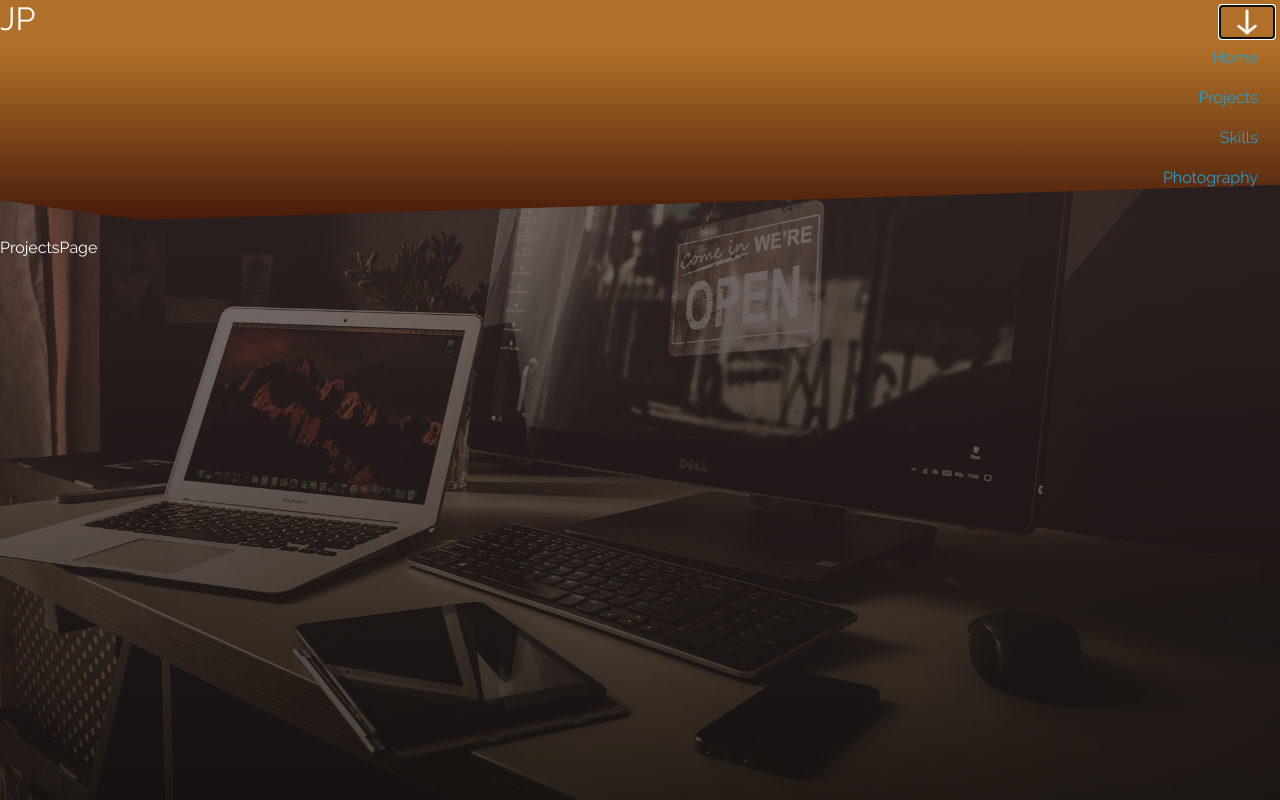
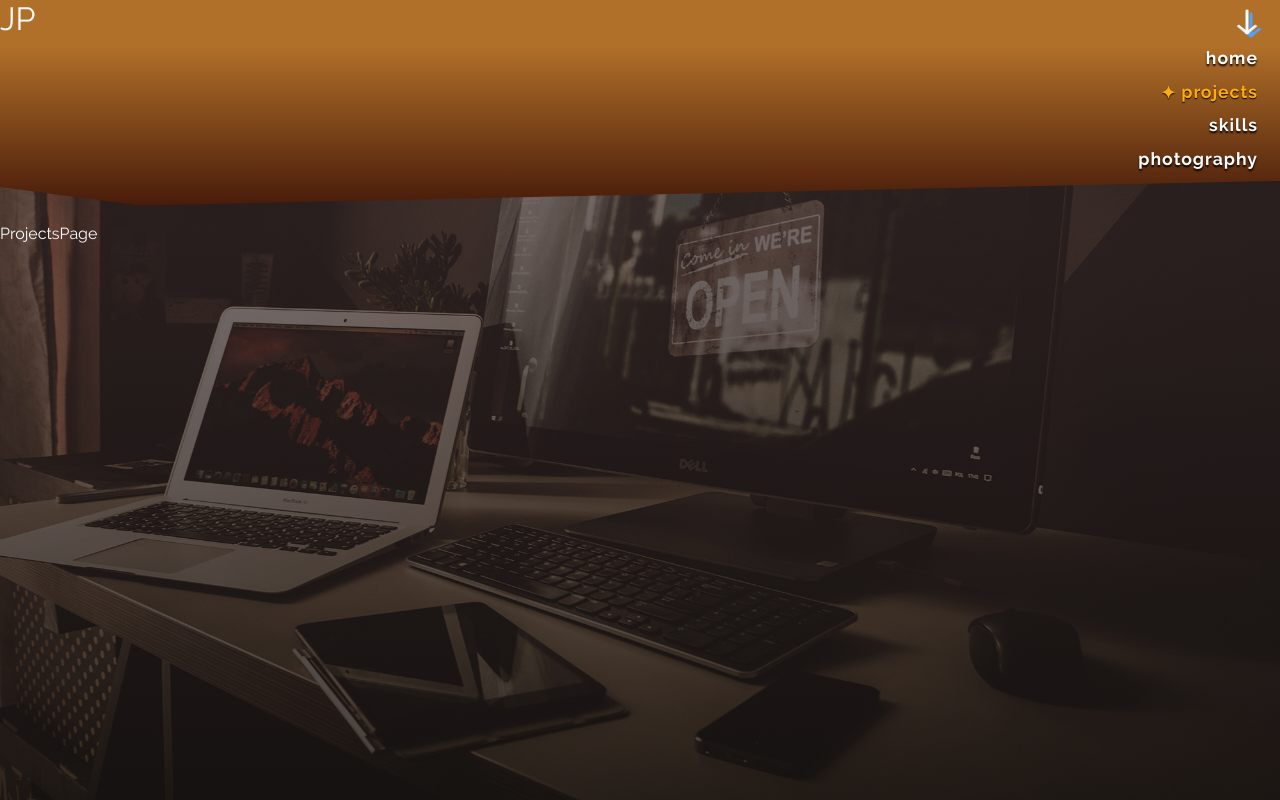
Before and after one commit to joseph-p-pasaoa/my-portfolio-site-v1-redraw--react-ts, a React (Create React App) app: page /projects in a window 1280 px wide. Both pictures are taken after a click on the button 1247 px from the left and 22 px from the top of the page. Built offline with nearby package versions, Linux system fonts and the light colour scheme.

Commit message:
init navlist content, tweak top nav styling

```diff
--- a/src/Main.scss
+++ b/src/Main.scss
@@ -101,12 +101,100 @@ th {
     @include flex-straight(column);
 }
 
+
+.nav-item {
+    @include flex-straight(row, flex-end);
+}
+
+.nav-link {
+    &:link, &:visited {
+        margin: 0 1rem;
+        padding: 0;
+
+        font-family: var(--ff-body);
+        font-size: 1.1rem;
+        line-height: 1;
+        letter-spacing: 1px;
+        font-weight: var(--fw-bold);
+        text-decoration: none;
+        text-transform: lowercase;
+
+        color: var(--color-white);
+        text-shadow: 0px 2px 2px #000;
+    }
+}
+
 .topbar {
     @include flex-straight(column, flex-start, flex-end);
+
+    .hamburger {
+
+        &:focus {
+            outline: none;
+        }
+        &.is-active {
+            filter: drop-shadow(4px 3px 0px #4ba5ff);
+        }
+    }
 
     .accordion {
         padding: 6px;
         text-align: right;
+    }
+
+    .nav-list {
+        padding: .7rem 0 1rem;
+    }
+
+    .nav-link {
+        &:link, &:visited {
+            div {
+                position: relative;
+                width: fit-content;
+                text-align: right;
+                transition: color .1s ease-in, text-shadow .2s ease-in;
+
+                &::before {
+                    content: "✧";
+                    display: inline-block;
+                    position: relative;
+                    top: .1rem;
+                    margin-right: 0.3rem;
+                    width: min-content;
+                    height: 100%;
+                    color: var(--color-white);
+                    opacity: 0;
+
+                    transition: opacity .5s ease-out;
+                }
+            }
+        }
+        &:hover, &:active {
+            color: var(--color-blue);
+
+            div::before {
+                opacity: 1;
+            }
+
+            // .faicon--iconbar {
+            //     opacity: 1;
+            // }
+        }
+        &.active {
+            color: var(--color-primary);
+            text-shadow: 0px 1px 1px #000;
+            cursor: default;
+
+            div::before {
+                content: "✦";
+                color: var(--color-primary);
+                opacity: 1;
+            }
+
+            // .faicon--iconbar {
+            //     opacity: 1;
+            // }
+        }
     }
 }
 
--- a/src/components/Bars/NavListItems.tsx
+++ b/src/components/Bars/NavListItems.tsx
@@ -8,42 +8,42 @@ const NavListItems = () => {
 
    return (
       <>
-         <li>
+         <li className="nav-item">
             <NavLink exact to={`/`} className="nav-link" onClick={handleClick}>
                <div>Home</div>
             </NavLink>
          </li>
-         <li>
+         <li className="nav-item">
             <NavLink to={`/projects`} className="nav-link" onClick={handleClick}>
                <div>Projects</div>
             </NavLink>
          </li>
-         <li>
+         <li className="nav-item">
             <NavLink to={`/skills`} className="nav-link" onClick={handleClick}>
                <div>Skills</div>
             </NavLink>
          </li>
-         {/* <li>
+         {/* <li className="nav-item">
             <NavLink to={`/blog`} className="nav-link">
                <div>Blog</div>
             </NavLink>
          </li> */}
-         {/* <li>
+         {/* <li className="nav-item">
             <a href={joeysResume} target="_blank" rel="noopener noreferrer" className="nav-link">
                <div>Resume</div>
             </a>
          </li> */}
-         <li>
+         <li className="nav-item">
             <a href="https://www.josephpasaoa.com" target="_blank" rel="noopener noreferrer" className="nav-link" onClick={handleClick}>
                <div>Photography</div>
             </a>
          </li>
-         {/* <li>
+         {/* <li className="nav-item">
             <NavLink to={`/siteinfo`} className="nav-link">
                <div>About This Site</div>
             </NavLink>
          </li> */}
-         {/* <li>
+         {/* <li className="nav-item">
             <NavLink to={`/contactme`} className="nav-link" onClick={handleClick}>
                <div>Contact Me <FontAwesomeIcon icon={["far", "edit"]} className="faicon--iconbar" /></div>
             </NavLink>
--- a/src/components/TopBar.tsx
+++ b/src/components/TopBar.tsx
@@ -6,15 +6,14 @@ import NavListItems from './Bars/NavListItems';
 
 
 const TopBar = () => {
-
    return(
       <section className='topbar'>
          <figure className="topbar__background"></figure>
          <NameBox />
 
          <TopNavAccordion>
-            <nav>
-               <ul className="topbar-nav-list">
+            <nav className="topbar__nav">
+               <ul className="nav-list flow">
 
                   <NavListItems />
 
--- a/src/styles/_backgrounds.scss
+++ b/src/styles/_backgrounds.scss
@@ -44,5 +44,5 @@ body {
     width: 100%;
     height: 100%;
     background-image: linear-gradient(to bottom, #b17029 22%, #481b0a);
-    clip-path: polygon(0px 0px, 100% 0px, 100% 84%, 10.9% 100%, 0px 91%);
+    clip-path: polygon(0px 0px, 100% 0px, 100% 88%, 10.9% 100%, 0px 91%);
 }
--- a/src/styles/_utilities.scss
+++ b/src/styles/_utilities.scss
@@ -29,6 +29,10 @@
 
 
 
+.flow > * + * {
+    margin-top: var(--flow-space, 1rem);
+}
+
 .visually-hidden {
     border: 0;
     clip: rect(0 0 0 0);
```
